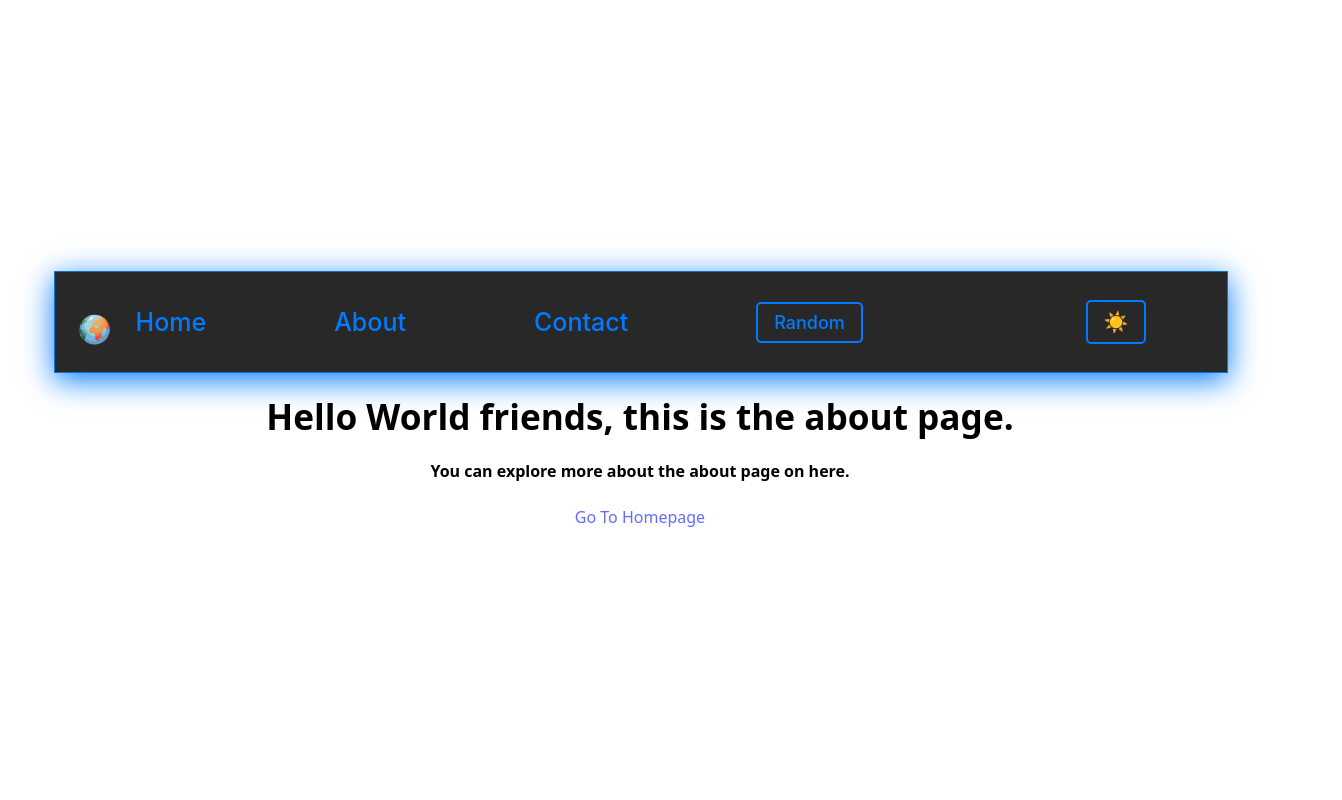
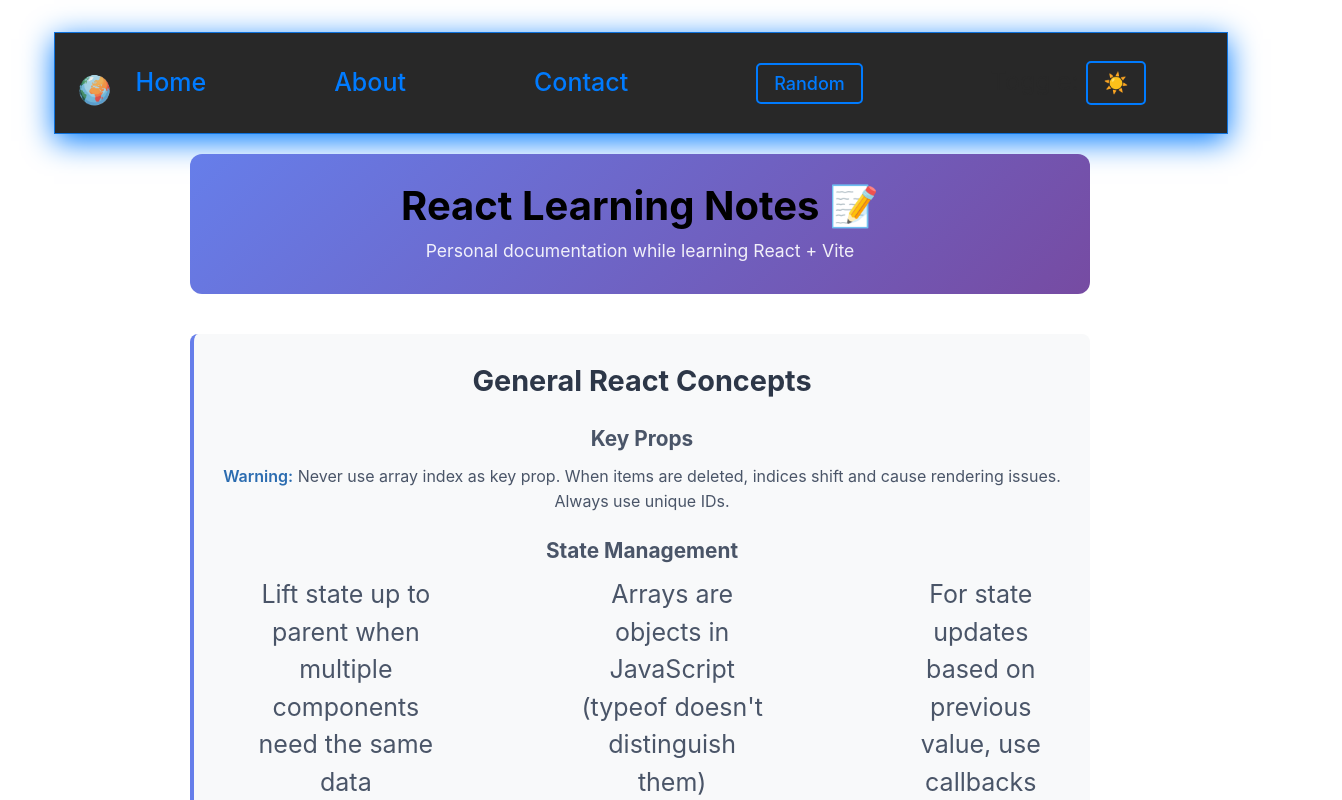
Before and after one commit to tech-dipesh/CountryExplorer, a React (Vite) app: page /about in a window 1280 px wide. Shown: the top 800 px of the page, 1342 px wide, since content can reach past the window. Built offline with nearby package versions, Linux system fonts and the light colour scheme.

Commit message:
Add teh about page stylying, and also teh trying to implenent the contact page to the formsubmit.co

```diff
--- a/hooks/DarkLightmode.js
+++ b/hooks/DarkLightmode.js
@@ -1,3 +1,3 @@
 import React, { useContext } from 'react'
 import { ThemeContext } from '../src/contexts/ThemeContextProvider'
-export const DarklightMode=()=> useContext(ThemeContext);
+export const useDarklightMode=()=> useContext(ThemeContext);
--- a/src/Comps/Header/header.jsx
+++ b/src/Comps/Header/header.jsx
@@ -1,16 +1,17 @@
 import style from "./header.module.css"
-import {DarklightMode} from "../../../hooks/DarkLightmode.js"
-import Logo from "../../../public/logo.png"
+import {useDarklightMode} from "../../../hooks/DarkLightmode"
+import Logo from "../../assets/logo.png"
 import { Link } from "react-router"
+import DarkThemeContextProvider, { ThemeContext } from "../../contexts/ThemeContextProvider"
+import { useContext } from "react"
 const ClickToggle=(changeToggle, setChangeToggle)=>{
   setChangeToggle(!changeToggle)
   document.body.classList.toggle("dark");
   localStorage.setItem("theme", !changeToggle)
 }
 
-
 export default function Header() {
-    const [changeToggle, setChangeToggle]=DarklightMode();
+    const [changeToggle, setChangeToggle]=useContext(ThemeContext);
   return (
     <header id={style.header} className={changeToggle ? 'dark': ''}>
       <Link to='./'>
@@ -18,9 +19,9 @@
       </Link>
       <ul>
       <li><Link to={'../Home'}>Home</Link></li>
-      <li><Link to={'../contact'}>About</Link></li>
-      <li><Link to={'../about'}>Contact</Link></li>
-      <li><a href="/Random"><button id={style.Random}>Random</button></a></li>
+      <li><Link to={'../about'}>About</Link></li>
+      <li><Link to={'../contact'}>Contact</Link></li>
+      <li><Link to="/Random"><button id={style.Random}>Random</button></Link></li>
       <li>Toggle: <button id={style.toggle} onClick={(()=>ClickToggle(changeToggle, setChangeToggle))}>{changeToggle?'☀️': '🌛'}</button></li>
       </ul>
     </header>
--- a/src/Comps/Home.jsx
+++ b/src/Comps/Home.jsx
@@ -1,7 +1,7 @@
 import Country from './Home/countryList'
 import Filter from "./Filter/filter"
 import { useState } from 'react'
-import {DarklightMode} from "../../hooks/DarkLightmode.js"
+import {useDarklightMode} from "../../hooks/DarkLightmode.js"
 import { ThemeContext } from '../contexts/ThemeContextProvider';
 
 const Home = () => {
@@ -10,7 +10,7 @@
 
     const [length, setLength] = useState(false);
 
-    const [changeToggle]=DarklightMode();
+    const [changeToggle]=useDarklightMode();
   return (
     <main className={changeToggle?'dark': ''}>
       <Filter allInput={[setInput, setRegion]}/>
--- a/src/Comps/Individual/individualCountry.jsx
+++ b/src/Comps/Individual/individualCountry.jsx
@@ -1,6 +1,6 @@
 import {  faArrowLeft } from '@fortawesome/free-solid-svg-icons';
 import axios from 'axios';
-import {DarklightMode} from "../../../hooks/DarkLightmode.js"
+import {useDarklightMode} from "../../../hooks/DarkLightmode.js"
 
 import React, { useContext, useEffect, useState } from 'react'
 import style from "./individualCountry.module.css";
@@ -82,7 +82,7 @@
   }, [getCountryName])
 
 
-  const [changeToggle]=DarklightMode();
+  const [changeToggle]=useDarklightMode();
 
   if(ifCountryNotFound==true){
     return <NoCountry/>
--- a/src/Comps/Misc/About.jsx
+++ b/src/Comps/Misc/About.jsx
@@ -1,15 +1,98 @@
 import React from 'react'
-import style from "../Header/header.module.css"
-import { Link, useParams } from 'react-router'
+import { Link } from 'react-router'
+import style from "./About.module.css"
 export default function About() {
-  const getUrl=useParams();
-  console.log(getUrl);
   return (
-    <>
-      <h1>Hello World friends, this is the about page.</h1>
-      <h4>You can explore more about the about page on here.</h4>
-      {/* <a href="/home"><button id={style.about}>Go to Homepage</button></a> */}
-      <Link to='/home' id={style.about}>Go To Homepage</Link>
-    </>
+    <div className={style.aboutContainer}>
+      <header className={style.aboutHeader}>
+        <h1>React Learning Notes 📝</h1>
+        <p>Personal documentation while learning React + Vite</p>
+      </header>
+
+      <main className={style.aboutContent}>
+        <section className={style.section}>
+          <h2>General React Concepts</h2>
+          <article>
+            <h3>Key Props</h3>
+            <p><strong>Warning:</strong> Never use array index as key prop. When items are deleted, indices shift and cause rendering issues. Always use unique IDs.</p>
+          </article>
+
+          <article>
+            <h3>State Management</h3>
+            <ul>
+              <li>Lift state up to parent when multiple components need the same data</li>
+              <li>Arrays are objects in JavaScript (typeof doesn't distinguish them)</li>
+              <li>For state updates based on previous value, use callbacks</li>
+            </ul>
+          </article>
+        </section>
+
+        <section className={style.section}>
+          <h2>Routing (react-router-dom)</h2>
+          <article>
+            <h3>Dynamic Routes</h3>
+            <p>Use <code>path="/:about"</code> to create dynamic routes that catch any URL pattern.</p>
+          </article>
+
+          <article>
+            <h3>Best Practices</h3>
+            <p>Use <code>&lt;Link&gt;</code> instead of <code>&lt;a&gt;</code> tags for proper hot module replacement.</p>
+          </article>
+        </section>
+
+        <section className={style.section}>
+          <h2>Data Fetching</h2>
+          <article>
+            <h3>Loading States</h3>
+            <p>Always implement loading indicators based on state values before content appears.</p>
+          </article>
+
+          <article>
+            <h3>Shimmer Effect</h3>
+            <p>Create skeleton loaders using:</p>
+            <pre><code>Array.from(&#123;length: 10&#125;)</code></pre>
+          </article>
+        </section>
+
+        <section className={style.section}>
+          <h2>Dark Mode Implementation</h2>
+          <article>
+            <h3>Recommended Approach</h3>
+            <ul>
+              <li>Use state management instead of direct DOM manipulation</li>
+              <li>Apply className conditionally based on state</li>
+              <li>Never use <code>document.documentElement.setAttribute()</code> in React</li>
+            </ul>
+          </article>
+        </section>
+
+        <section className={style.section}>
+          <h2>Context API</h2>
+          <article>
+            <h3>When to Use</h3>
+            <p>Perfect for avoiding props drilling when passing data through multiple component levels.</p>
+          </article>
+
+          <article>
+            <h3>Quick Setup</h3>
+            <ol>
+              <li>Create context with <code>createContext()</code></li>
+              <li>Wrap app with <code>Provider</code></li>
+              <li>Access with <code>useContext()</code> hook</li>
+            </ol>
+          </article>
+        </section>
+
+        <section className={style.section}>
+          <h2>Custom Hooks</h2>
+          <p>Reusable component logic extracted into separate functions. Export and import instead of duplicating code.</p>
+        </section>
+      </main>
+
+      <footer className={style.aboutFooter}>
+        <Link to='/home' className={style.homeButton}>Go To Homepage</Link>
+        <p className={style.lastUpdated}>Last updated: December 2025</p>
+      </footer>
+    </div>
   )
 }
--- /dev/null
+++ b/src/Comps/Misc/About.module.css
@@ -0,0 +1,187 @@
+.aboutContainer {
+  max-width: 900px;
+  margin: 0 auto;
+  padding: 20px;
+  font-family: -apple-system, BlinkMacSystemFont, 'Segoe UI', Roboto, sans-serif;
+}
+
+.aboutHeader {
+  text-align: center;
+  margin-bottom: 40px;
+  padding: 30px 20px;
+  background: linear-gradient(135deg, #667eea 0%, #764ba2 100%);
+  color: white;
+  border-radius: 12px;
+}
+
+.aboutHeader h1 {
+  margin: 0 0 10px 0;
+  font-size: 2.5rem;
+}
+
+.aboutHeader p {
+  margin: 0;
+  font-size: 1.1rem;
+  opacity: 0.9;
+}
+
+.aboutContent {
+  display: flex;
+  flex-direction: column;
+  gap: 30px;
+}
+
+.section {
+  background: #f8f9fa;
+  padding: 25px;
+  border-radius: 8px;
+  border-left: 4px solid #667eea;
+}
+
+.section h2 {
+  margin: 0 0 20px 0;
+  color: #2d3748;
+  font-size: 1.8rem;
+}
+
+.section article {
+  margin-bottom: 20px;
+}
+
+.section article:last-child {
+  margin-bottom: 0;
+}
+
+.section h3 {
+  color: #4a5568;
+  font-size: 1.3rem;
+  margin: 0 0 10px 0;
+}
+
+.section p {
+  color: #4a5568;
+  line-height: 1.6;
+  margin: 0 0 10px 0;
+}
+
+.section ul,
+.section ol {
+  margin: 10px 0;
+  padding-left: 25px;
+  color: #4a5568;
+}
+
+.section li {
+  margin-bottom: 8px;
+  line-height: 1.5;
+}
+
+.section code {
+  background: #e2e8f0;
+  padding: 2px 6px;
+  border-radius: 4px;
+  font-family: 'Courier New', monospace;
+  font-size: 0.9em;
+  color: #d63384;
+}
+
+.section pre {
+  background: #2d3748;
+  color: #e2e8f0;
+  padding: 15px;
+  border-radius: 6px;
+  overflow-x: auto;
+  margin: 10px 0;
+}
+
+.section pre code {
+  background: transparent;
+  color: inherit;
+  padding: 0;
+}
+
+.section strong {
+  color: #2b6cb0;
+  font-weight: 600;
+}
+
+.aboutFooter {
+  margin-top: 50px;
+  padding: 30px 20px;
+  text-align: center;
+  background: #f7fafc;
+  border-radius: 8px;
+}
+
+.homeButton {
+  display: inline-block;
+  padding: 12px 30px;
+  background-color: #2b7fff;
+  color: white;
+  text-decoration: none;
+  border-radius: 6px;
+  font-weight: 600;
+  transition: background-color 0.3s ease, transform 0.2s ease;
+  margin-bottom: 15px;
+}
+
+.homeButton:hover {
+  background-color: #1e5fcc;
+  transform: translateY(-2px);
+}
+
+.homeButton:active {
+  transform: translateY(0);
+}
+
+.lastUpdated {
+  margin: 0;
+  color: #718096;
+  font-size: 0.9rem;
+}
+
+@media (max-width: 600px) {
+  .aboutContainer {
+    padding: 15px;
+  }
+
+  .aboutHeader {
+    padding: 20px 15px;
+    margin-bottom: 25px;
+  }
+
+  .aboutHeader h1 {
+    font-size: 1.8rem;
+  }
+
+  .aboutHeader p {
+    font-size: 1rem;
+  }
+
+  .section {
+    padding: 20px 15px;
+  }
+
+  .section h2 {
+    font-size: 1.5rem;
+  }
+
+  .section h3 {
+    font-size: 1.2rem;
+  }
+
+  .section p,
+  .section li {
+    font-size: 0.95rem;
+  }
+
+  .aboutFooter {
+    padding: 20px 15px;
+    margin-top: 30px;
+  }
+
+  .homeButton {
+    width: 100%;
+    padding: 15px 20px;
+  }
+}
--- a/src/Comps/Misc/Contact.jsx
+++ b/src/Comps/Misc/Contact.jsx
@@ -4,11 +4,10 @@
 export default function Contact() {
   return (
     <div id={style.top}>
-
     <div className={style.container}>
       <h1 className={style.h1}>Contact Us</h1>
       <p className={style.p}>we're improving suggest us something that can motivate us.</p>
-      <form>
+      <form action='https://formsubmit.co/gs8828256+formsubmit@email.com' method='POST'>
         <div className={style.formGroup}>
           <label>Name</label>
           <input type="text" placeholder="Your name" required />
@@ -21,7 +20,7 @@
           <label>Message</label>
           <textarea placeholder="Your message here..." required></textarea>
         </div>
-        <button type="submit" id={style.buttonContact}>Send Message</button>
+        <input type="submit" id={style.buttonContact}>Send Message</input>
       </form>
     </div>
     </div>
--- a/src/Comps/Misc/Error.jsx
+++ b/src/Comps/Misc/Error.jsx
@@ -3,6 +3,7 @@
 import {faCircleExclamation} from '@fortawesome/free-solid-svg-icons'
 import React from 'react'
 import { useRouteError } from 'react-router'
+import Header from '../Header/header'
 
 export default function Error() {
   const error=useRouteError()
@@ -10,6 +11,7 @@
   console.log(statusText);
   return (
     <>
+    <Header/>
     <h3>The Page your' lookiing for: {data}</h3>
     <h4>The Status is: {status}</h4>
     <h1>Ther'es not a page that you're looking for., {statusText}</h1>
```
Also changed, not shown: public/logo.jpg (deleted), src/assets/logo.png (added).
